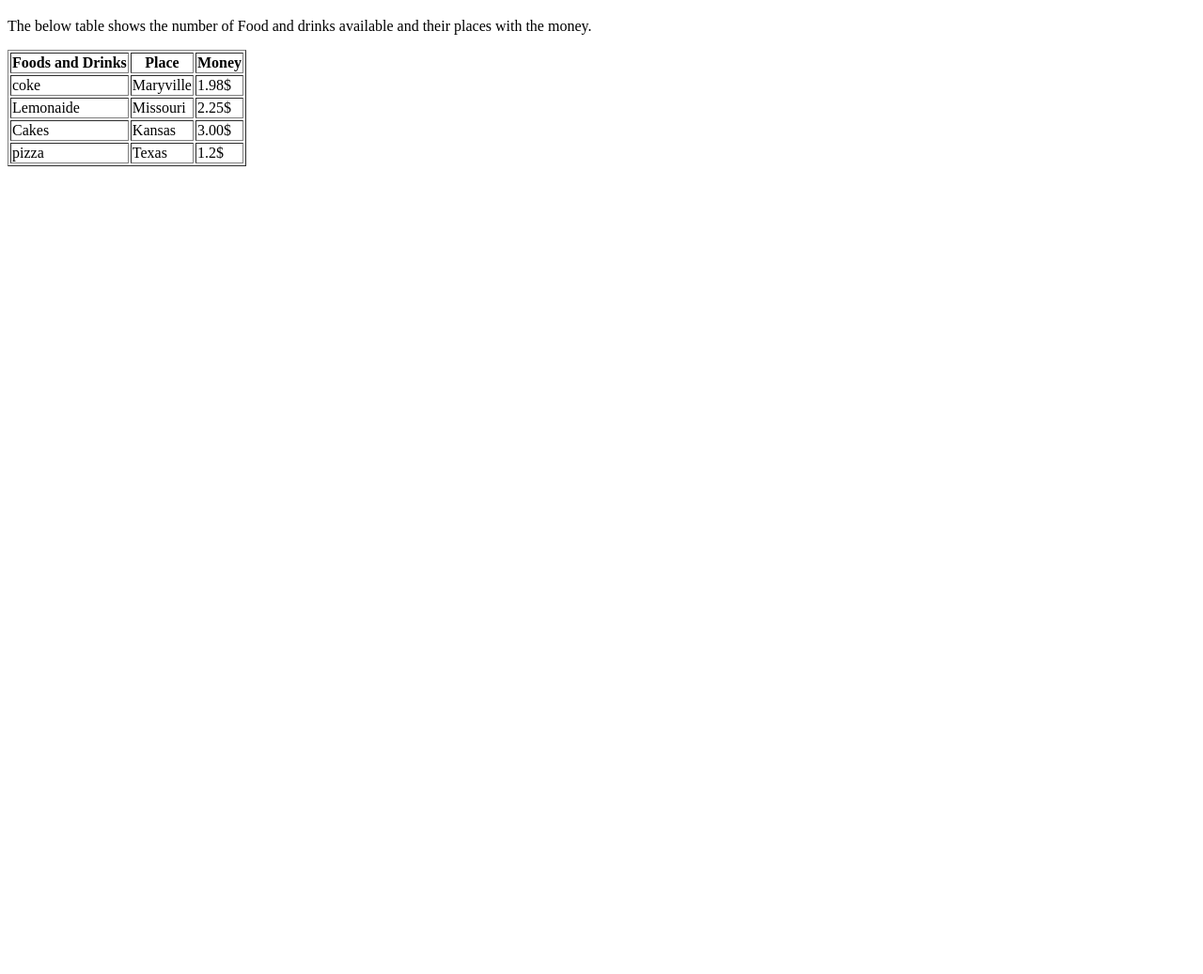
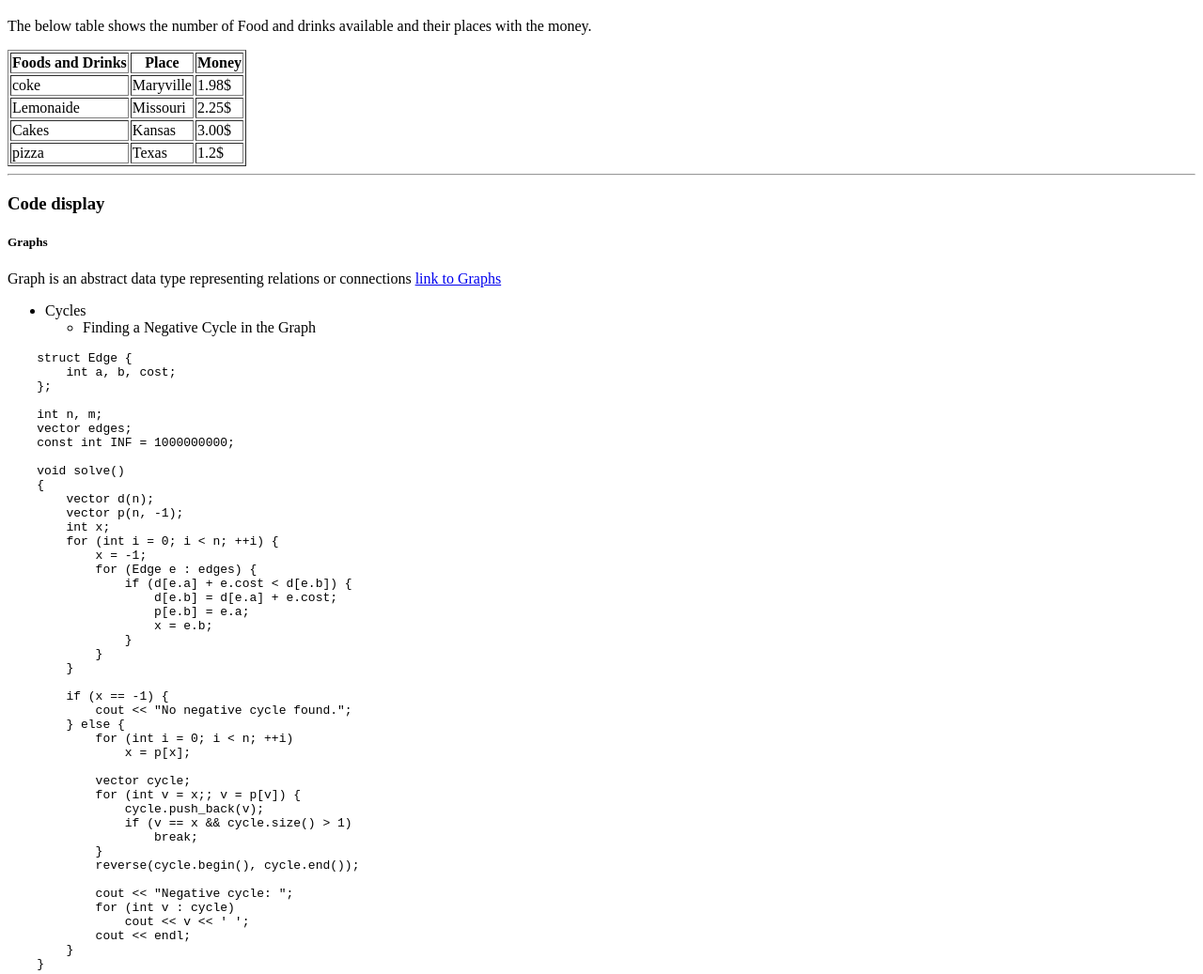
Before and after one commit to 44-563-WebApps-F21/webapps-f21-assignment-3-Saiv0711, a plain HTML site: page index.html in a window 1280 px wide. Shown: the part 517-1554 px from the top of the page at 94% size. Before the commit the page ends 800 px from the top, so only its background shows below. Drawn offline with Linux system fonts and the light colour scheme.

Commit message:
code display

```diff
--- a/index.html
+++ b/index.html
@@ -67,4 +67,67 @@
         <td>1.2$</td>
     </tr>
 </table>
+
+<hr>
+<h3>Code display</h3>
+<h5>Graphs</h5>
+
+<blackquoute>Graph is an abstract data type representing relations or connections</blackquoute>
+
+<a href=https://en.wikipedia.org/wiki/Graph>link to Graphs</a>
+
+<ul>
+    <li>Cycles
+        <ul>
+            <li>Finding a Negative Cycle in the Graph</li>
+        </ul>
+    </li>
+</ul>
+
+<pre>
+    struct Edge {
+        int a, b, cost;
+    };
+
+    int n, m;
+    vector<Edge> edges;
+    const int INF = 1000000000;
+
+    void solve()
+    {
+        vector<int> d(n);
+        vector<int> p(n, -1);
+        int x;
+        for (int i = 0; i < n; ++i) {
+            x = -1;
+            for (Edge e : edges) {
+                if (d[e.a] + e.cost < d[e.b]) {
+                    d[e.b] = d[e.a] + e.cost;
+                    p[e.b] = e.a;
+                    x = e.b;
+                }
+            }
+        }
+
+        if (x == -1) {
+            cout << "No negative cycle found.";
+        } else {
+            for (int i = 0; i < n; ++i)
+                x = p[x];
+
+            vector<int> cycle;
+            for (int v = x;; v = p[v]) {
+                cycle.push_back(v);
+                if (v == x && cycle.size() > 1)
+                    break;
+            }
+            reverse(cycle.begin(), cycle.end());
+
+            cout << "Negative cycle: ";
+            for (int v : cycle)
+                cout << v << ' ';
+            cout << endl;
+        }
+    }
+</pre>
 </html>
```
